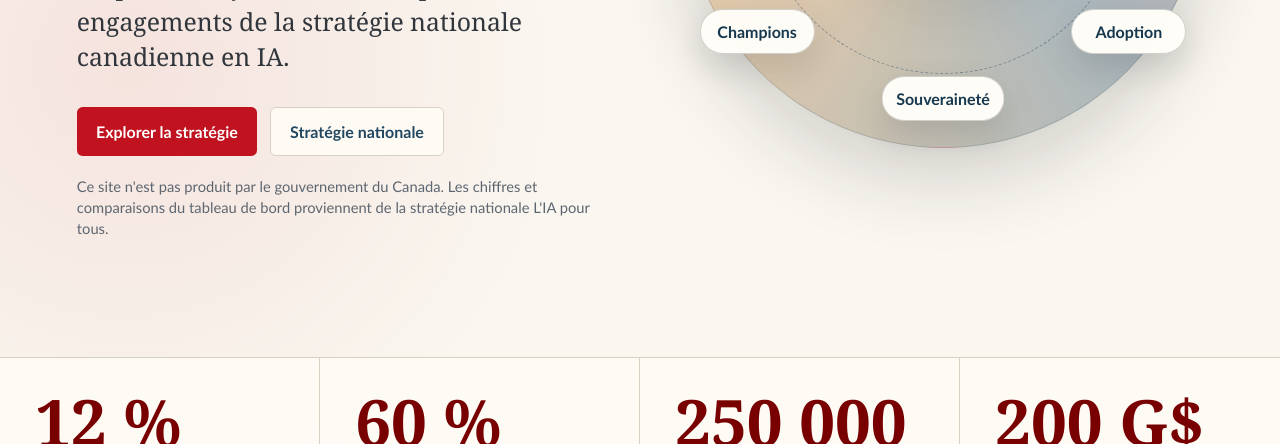
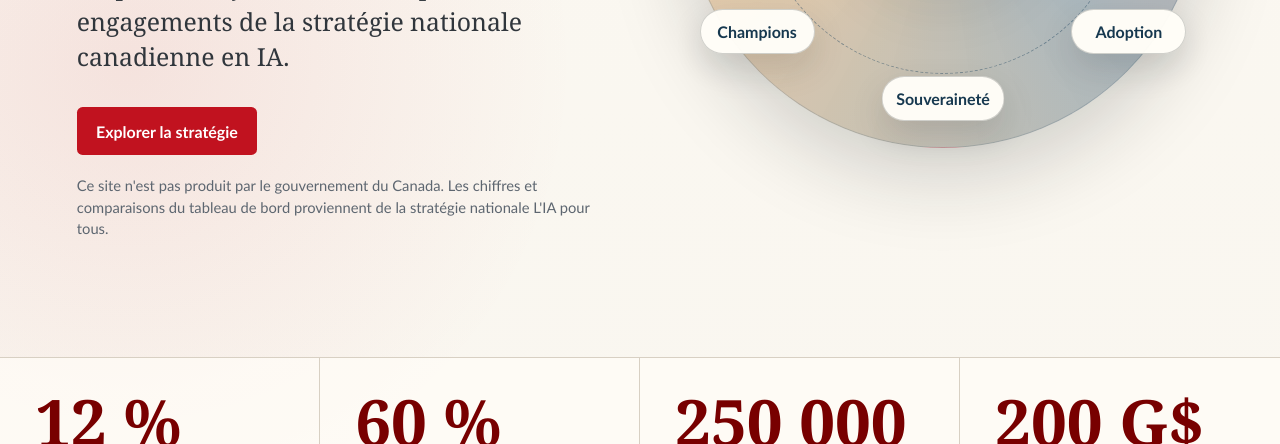
Before and after one commit to ulrich-e-r-djidonou/AI-CA, a website: page index.html in a window 1280 px wide. Shown: the part 656-1100 px from the top of the page. Drawn offline with Linux system fonts and the light colour scheme.

Commit message:
fix: retire le bouton hero Strategie nationale reintroduit par Codex
- Bouton secondaire du hero retire, en FR et EN : la source est deja dans la section Sources en bas
- Nettoyage du code mort associe : handler #strategy-link et libelles heroSource (FR et EN)
- strategyLinks conserve, encore utilise par la section Sources

Co-Authored-By: Claude Opus 4.8 <noreply@anthropic.com>

```diff
--- a/app.js
+++ b/app.js
@@ -30,7 +30,6 @@ const content = {
     heroLead:
       "Un guide interactif bilingue pour parcourir les piliers, objectifs, secteurs prioritaires et engagements de la stratégie nationale canadienne en IA.",
     heroPrimary: "Explorer la stratégie",
-    heroSource: "Stratégie nationale",
     disclaimer:
       "Ce site n'est pas produit par le gouvernement du Canada. Les chiffres et comparaisons du tableau de bord proviennent de la stratégie nationale L'IA pour tous.",
     wheelAria: "Schéma des axes de la stratégie",
@@ -277,7 +276,6 @@ const content = {
     heroLead:
       "A bilingual interactive guide to the pillars, targets, priority sectors and commitments in Canada's national AI strategy.",
     heroPrimary: "Explore the strategy",
-    heroSource: "National strategy",
     disclaimer:
       "This site is not produced by the Government of Canada. The figures and comparisons in the dashboard come from the national strategy AI for All.",
     wheelAria: "Diagram of the strategy axes",
@@ -534,9 +532,6 @@ function applyStaticTranslations() {
       }
     });
   });
-
-  const strategyLink = document.querySelector("#strategy-link");
-  strategyLink.href = strategyLinks[currentLanguage];
 }
 
 function renderMetrics() {
--- a/index.html
+++ b/index.html
@@ -204,16 +204,6 @@
           </p>
           <div class="hero-actions">
             <a class="button primary" href="#piliers" data-i18n="heroPrimary">Explorer la stratégie</a>
-            <a
-              class="button secondary"
-              id="strategy-link"
-              href="https://ised-isde.canada.ca/site/isde/fr/strategie-nationale-matiere-dintelligence-artificielle-canada-lia-pour-tous"
-              target="_blank"
-              rel="noreferrer"
-              data-i18n="heroSource"
-            >
-              Stratégie nationale
-            </a>
           </div>
           <p class="disclaimer" data-i18n="disclaimer">
             Ce site n'est pas produit par le gouvernement du Canada. Les chiffres et comparaisons du tableau de bord proviennent de la stratégie nationale L'IA pour tous.
```
Also changed, not shown: docs/validation/finalize-fr.png.
